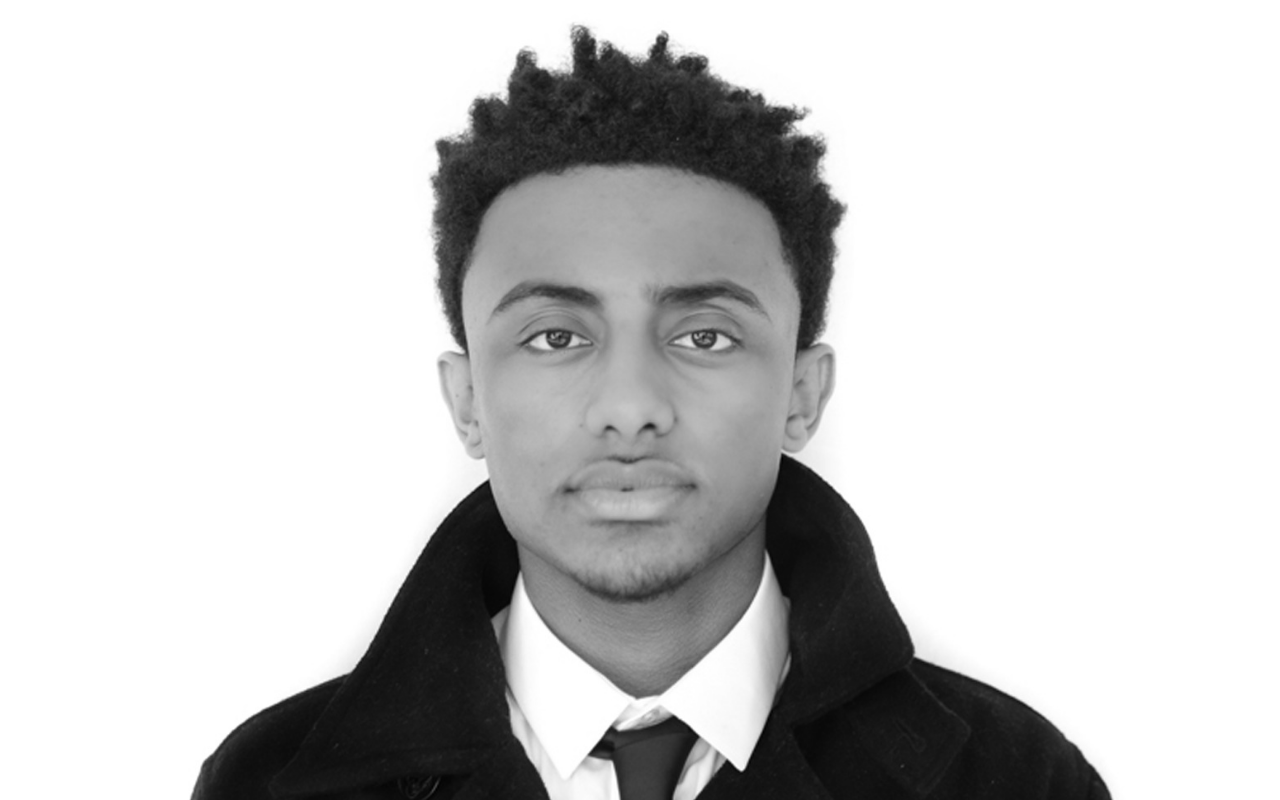
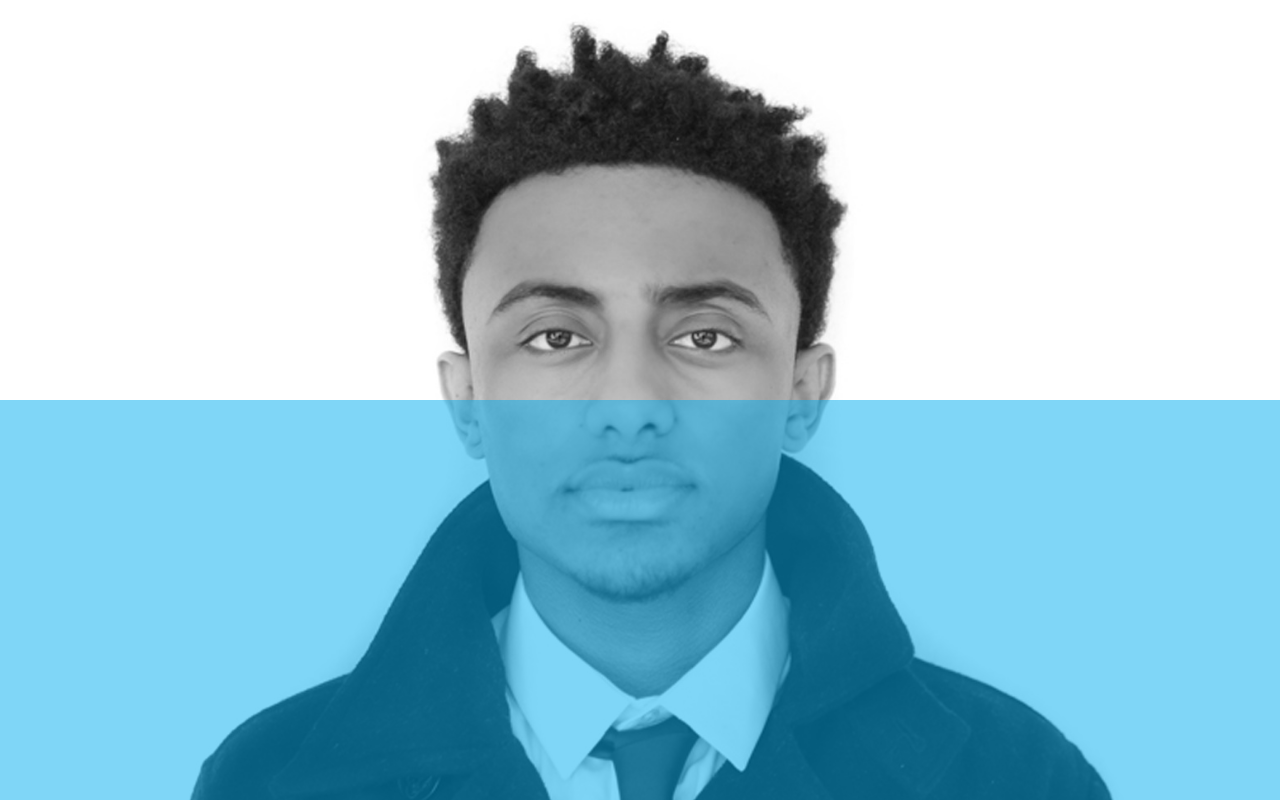
Before and after one commit to ColemanGariety/amineliving.com, a website: page public/index.html in a window 1280 px wide. Drawn offline with Linux system fonts and the light colour scheme; files that its build step writes are made by us from their sources; files whose address does not match are found by name.

Commit message:
Adds water.

```diff
--- a/public/assets/style.css
+++ b/public/assets/style.css
@@ -9,8 +9,20 @@ body {
   background-size: auto 100%;
   background-repeat: no-repeat;
   background-position: center;
+  background-attachment: fixed;
 }
 
 main {
   position: relative;
 }
+
+#water {
+  width: 100%;
+  height: 50%;
+  position: fixed;
+  background-color: #00aeef;
+  opacity: .5;
+  bottom: 0;
+  background-blend-mode: multiply;
+  -webkit-background-blend-mode: multiply;
+}
--- a/public/index.html
+++ b/public/index.html
@@ -6,6 +6,7 @@
   </head>
   <body>
     <main>
+      <div id="water"></div>
     </main>
   </body>
 </html>
```
